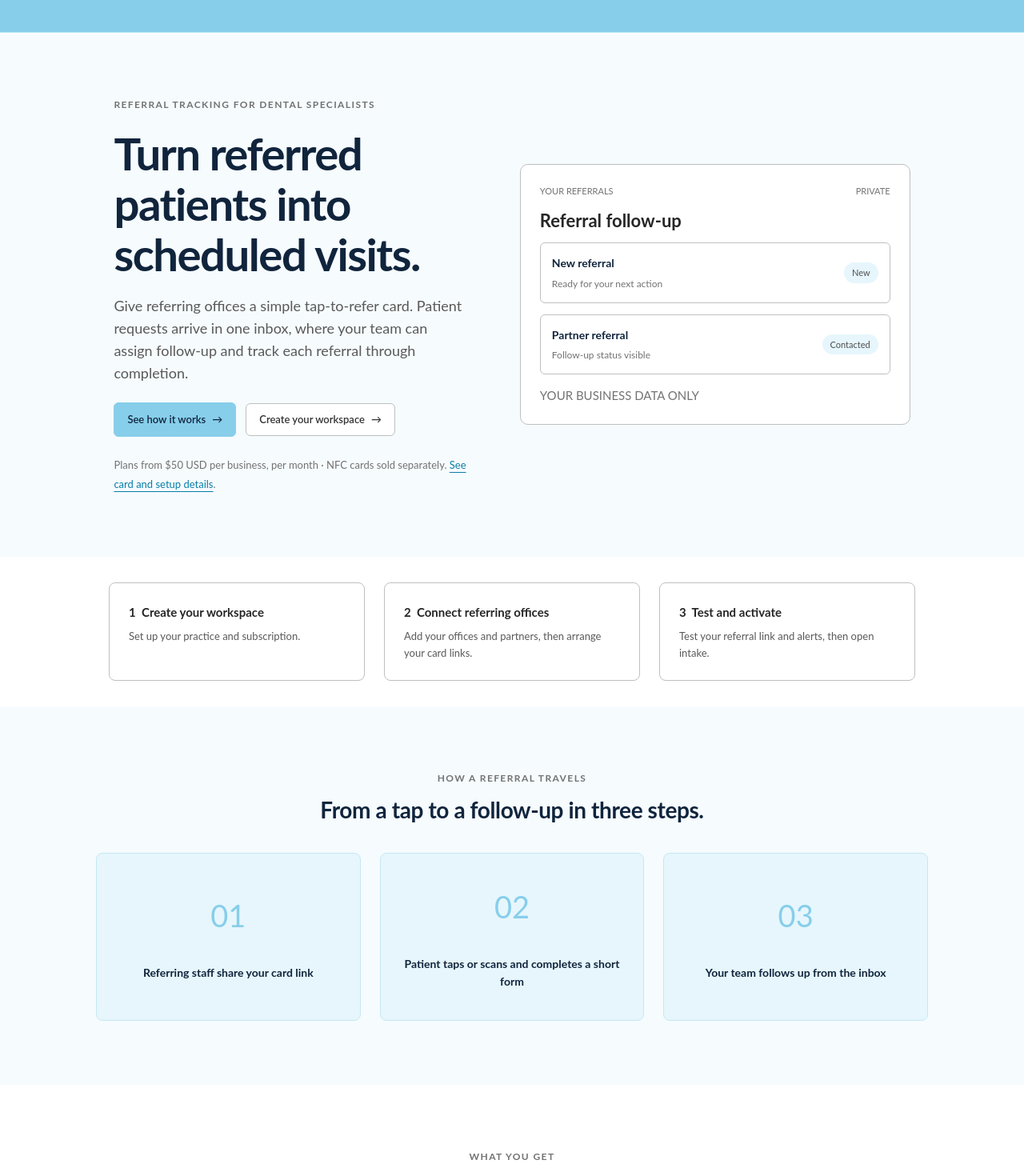
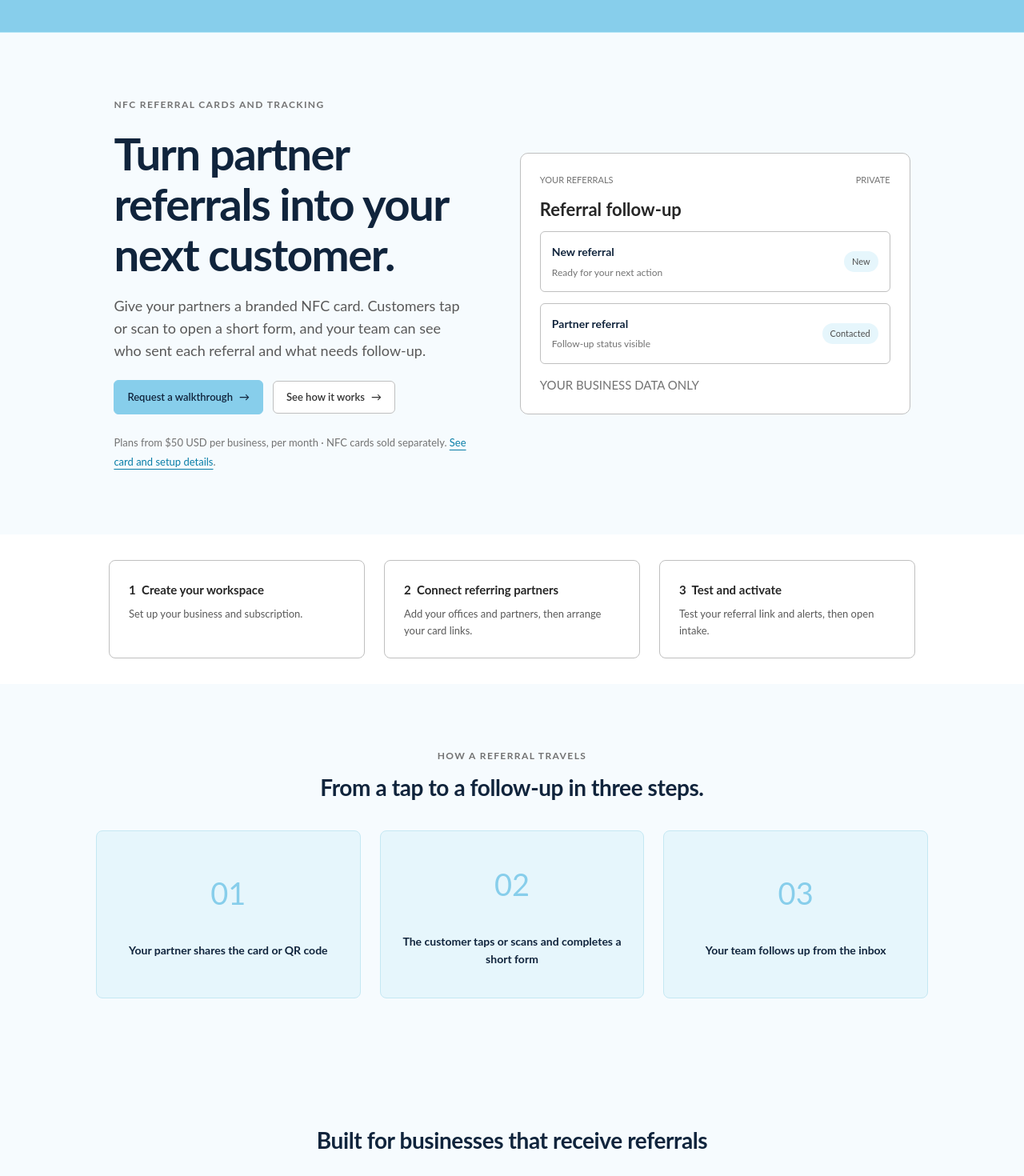
Before and after one commit to sampbaer-creator/Bridgewayrefer, a Next.js app in the folder src/bridgeway-web/: page / in a window 1280 px wide. Shown: the part 80-1550 px from the top of the page at 80% size. Built offline with nearby package versions, Linux system fonts and the light colour scheme; a web font is replaced by a local one.

Commit message:
Update cross-industry positioning in LandingPage.tsx

```diff
--- a/src/bridgeway-web/components/LandingPage.tsx
+++ b/src/bridgeway-web/components/LandingPage.tsx
@@ -2,11 +2,12 @@ import Link from "next/link";
 
 export default function LandingPage() {
   return <main className="access-page refreshed-home" id="main-content">
-    <section className="home-hero"><div className="home-copy"><p className="eyebrow">REFERRAL TRACKING FOR DENTAL SPECIALISTS</p><h1>Turn referred patients into scheduled visits.</h1><p>Give referring offices a simple tap-to-refer card. Patient requests arrive in one inbox, where your team can assign follow-up and track each referral through completion.</p><div className="home-actions"><Link className="access-action" href="/contact">See how it works <span aria-hidden="true">&rarr;</span></Link><a className="home-secondary" href="/signup">Create your workspace <span aria-hidden="true">&rarr;</span></a></div><small>Plans from $50 USD per business, per month &middot; NFC cards sold separately. <Link href="/pricing">See card and setup details</Link>.</small></div>
+    <section className="home-hero"><div className="home-copy"><p className="eyebrow">NFC REFERRAL CARDS AND TRACKING</p><h1>Turn partner referrals into your next customer.</h1><p>Give your partners a branded NFC card. Customers tap or scan to open a short form, and your team can see who sent each referral and what needs follow-up.</p><div className="home-actions"><Link className="access-action" href="/contact">Request a walkthrough <span aria-hidden="true">&rarr;</span></Link><a className="home-secondary" href="#how-it-works">See how it works <span aria-hidden="true">&rarr;</span></a></div><small>Plans from $50 USD per business, per month &middot; NFC cards sold separately. <Link href="/pricing">See card and setup details</Link>.</small></div>
       <div className="home-preview"><div className="preview-head"><span>YOUR REFERRALS</span><span>PRIVATE</span></div><h2>Referral follow-up</h2><div className="preview-row"><i/> <span><b>New referral</b><small>Ready for your next action</small></span><em>New</em></div><div className="preview-row muted-row"><i/> <span><b>Partner referral</b><small>Follow-up status visible</small></span><em>Contacted</em></div><footer>YOUR BUSINESS DATA ONLY</footer></div></section>
-    <section className="home-steps"><article><span>1&nbsp; Create your workspace</span><p>Set up your practice and subscription.</p></article><article><span>2&nbsp; Connect referring offices</span><p>Add your offices and partners, then arrange your card links.</p></article><article><span>3&nbsp; Test and activate</span><p>Test your referral link and alerts, then open intake.</p></article></section>
-    <section className="home-details"><p className="eyebrow">HOW A REFERRAL TRAVELS</p><h2>From a tap to a follow-up in three steps.</h2><div><article><span aria-hidden="true">01</span><b>Referring staff share your card link</b></article><article><span aria-hidden="true">02</span><b>Patient taps or scans and completes a short form</b></article><article><span aria-hidden="true">03</span><b>Your team follows up from the inbox</b></article></div></section>
-    <section className="home-features"><p className="eyebrow">WHAT YOU GET</p><h2>Everything you need to track referrals.</h2><div>{[["Branded referral form","Your logo and offices on every card link."],["Partner tracking","See taps vs. referrals for each partner."],["Staff alerts","Configure email alerts that link your team to the dashboard."],["Monthly reports","12-month trend and month-over-month comparisons."],["Team access","Invite staff to your private workspace."],["Secure by default","Workspace membership controls access to referral records."]].map(([title,copy])=><article key={title}><h3>{title}</h3><p>{copy}</p></article>)}</div></section>
+    <section className="home-steps"><article><span>1&nbsp; Create your workspace</span><p>Set up your business and subscription.</p></article><article><span>2&nbsp; Connect referring partners</span><p>Add your offices and partners, then arrange your card links.</p></article><article><span>3&nbsp; Test and activate</span><p>Test your referral link and alerts, then open intake.</p></article></section>
+    <section className="home-details" id="how-it-works"><p className="eyebrow">HOW A REFERRAL TRAVELS</p><h2>From a tap to a follow-up in three steps.</h2><div><article><span aria-hidden="true">01</span><b>Your partner shares the card or QR code</b></article><article><span aria-hidden="true">02</span><b>The customer taps or scans and completes a short form</b></article><article><span aria-hidden="true">03</span><b>Your team follows up from the inbox</b></article></div></section>
+    <section className="home-details"><h2>Built for businesses that receive referrals</h2><div><article><h3>Dental and orthodontics</h3><p>A general dentist refers a patient to an orthodontist. The receiving practice can see which office sent the referral and who is following up.</p></article><article><h3>Home service trades</h3><p>A plumber introduces a homeowner to an HVAC company. The receiving team sees who made the introduction and can track it through to a booked job.</p></article></div></section>
+    <section className="home-features"><p className="eyebrow">WHAT YOU GET</p><h2>Everything you need to track referrals.</h2><div>{[["Branded referral form","Your logo and offices on every card link."],["Partner tracking","Compare link opens and referrals for each partner."],["Staff alerts","Configure email alerts that link your team to the dashboard."],["Monthly reports","12-month trend and month-over-month comparisons."],["Team access","Invite staff to your private workspace."],["Secure by default","Workspace membership controls access to referral records."]].map(([title,copy])=><article key={title}><h3>{title}</h3><p>{copy}</p></article>)}</div></section>
     <section className="home-pricing"><p className="eyebrow">PRICING</p><h2>Choose your monthly plan.</h2><article><h3>Referral Workspace</h3><strong>$50</strong><span>per business, per month</span><ul><li>Unlimited referrals</li><li>Unlimited offices &amp; partners</li><li>Staff invites</li><li>Monthly reports</li></ul><Link className="access-action" href="/signup?plan=workspace">Start your workspace &rarr;</Link><small>NFC cards sold separately. <Link href="/pricing">See card and setup details</Link>.</small></article><article><h3>Managed Calling</h3><strong>$400</strong><span>total per business, per month</span><p>Includes the $50 workspace plan. Our team calls your referrals and records follow-up in your workspace.</p><Link className="access-action" href="/signup?plan=managed-calling">Choose Managed Calling &rarr;</Link><small>We will confirm calling hours and service details during setup.</small></article></section>
     <section className="home-faq"><h2>Frequently asked questions</h2>{["How do NFC cards work?","Do customers need an app?","Who can see our referrals?","Can I cancel anytime?","How do I add more offices?"].map(q=><details key={q}><summary>{q}</summary><p>{q === 'How do NFC cards work?' ? 'Tap the card with a compatible phone to open the receiving business’s branded referral form.' : q === 'Do customers need an app?' ? 'No. The referral form opens in the phone’s web browser.' : q === 'Who can see our referrals?' ? 'Only authorized members of your business workspace can access its private referral dashboard.' : q === 'Can I cancel anytime?' ? 'Manage your subscription and cancellation from Billing in your workspace.' : 'Add offices from Setup in your workspace, then issue card links for the correct office.'}</p></details>)}</section>
     <section className="home-final"><h2>Make the next referral easier to follow up.</h2><Link className="access-action" href="/contact">Request a walkthrough</Link></section>
```
